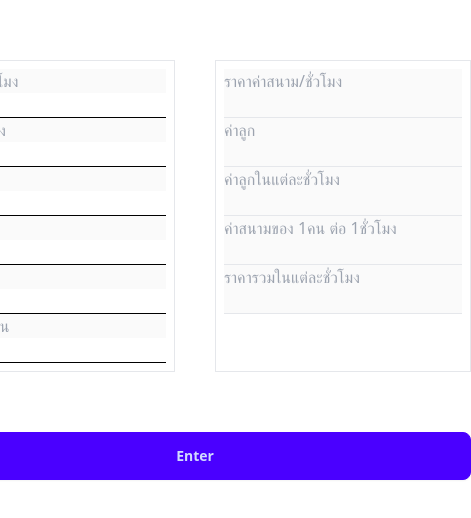
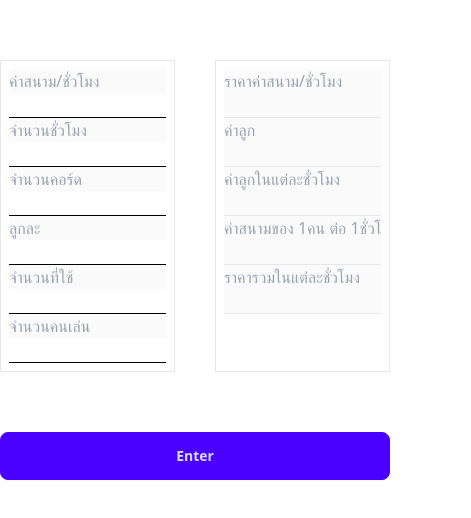
Before and after one commit to OuOSama/bat, a plain HTML site: page index.html in a window 390 px wide. Shown: the part 152-670 px from the top of the page, 471 px wide, since content can reach past the window. Drawn offline with nearby package versions, Linux system fonts and the light colour scheme.

Commit message:
Update index.html

```diff
--- a/index.html
+++ b/index.html
@@ -15,7 +15,7 @@
     <div class="flex flex-col items-center justify-center gap-10">
       <div class="flex flex-row gap-10">
         <!-- ========== LEFT ==========-->
-        <div class="flex flex-col items-center p-2 w-64 border">
+        <div class="flex flex-col items-center p-2 sm:w-32 lg:w-64 border">
             <input type="text" placeholder="ค่าสนาม/ชั่วโมง" disabled class="w-full"/>
             <input type="text" id="price_arena_per_hour" class="w-full border-b border-black"/>
 
@@ -36,7 +36,7 @@
         </div>
 
         <!-- ========== RIGHT ==========-->
-        <div class="flex flex-col items-center border p-2 bg-white w-64">
+        <div class="flex flex-col items-center border p-2 bg-white sm:w-32 lg:w-64">
           <input type="text" placeholder="ราคาค่าสนาม/ชั่วโมง" disabled class="w-full"/>
           <input type="text" disabled id="ans_arena_price"  class="w-full border-b"/>
 
```
